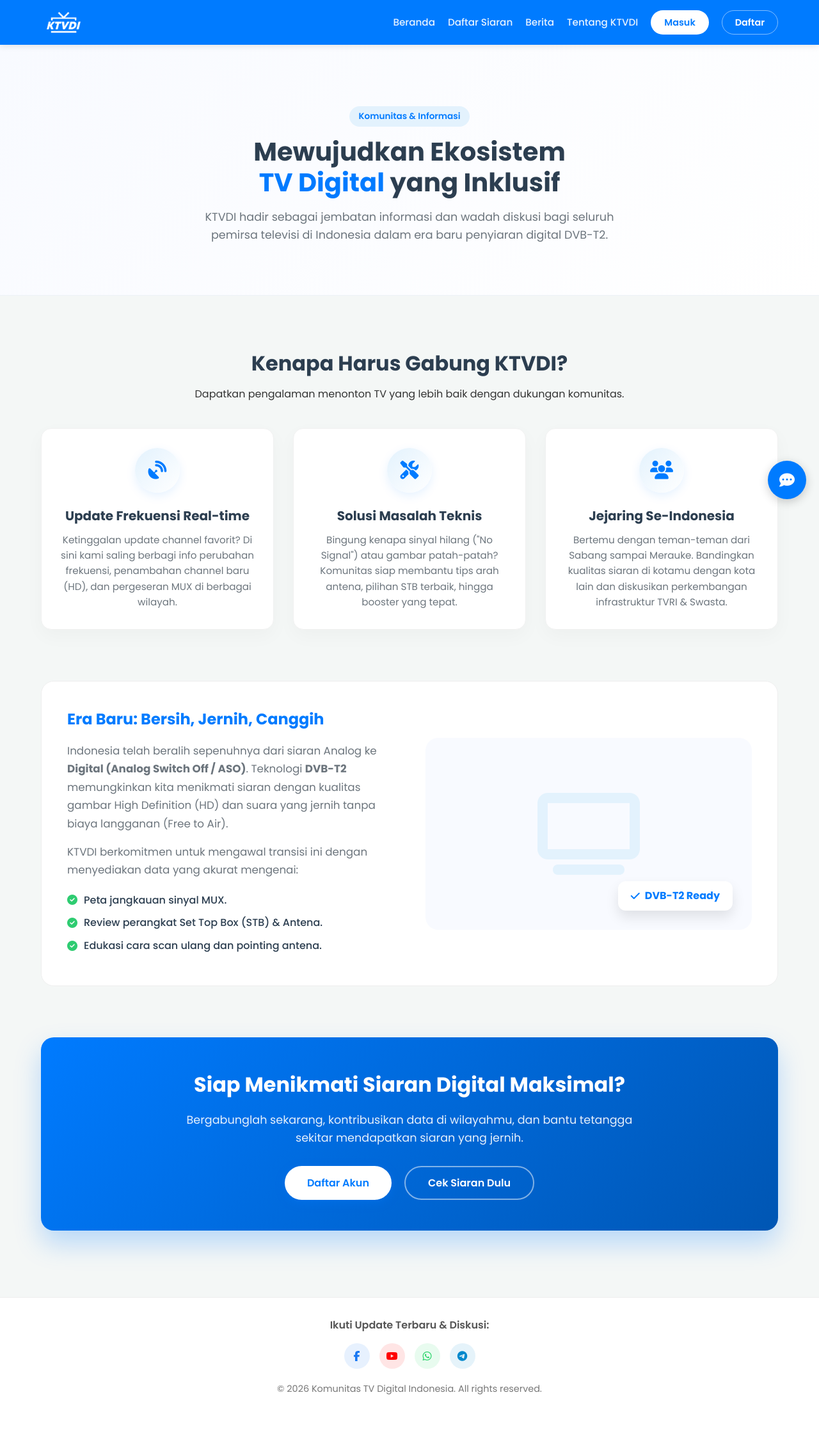
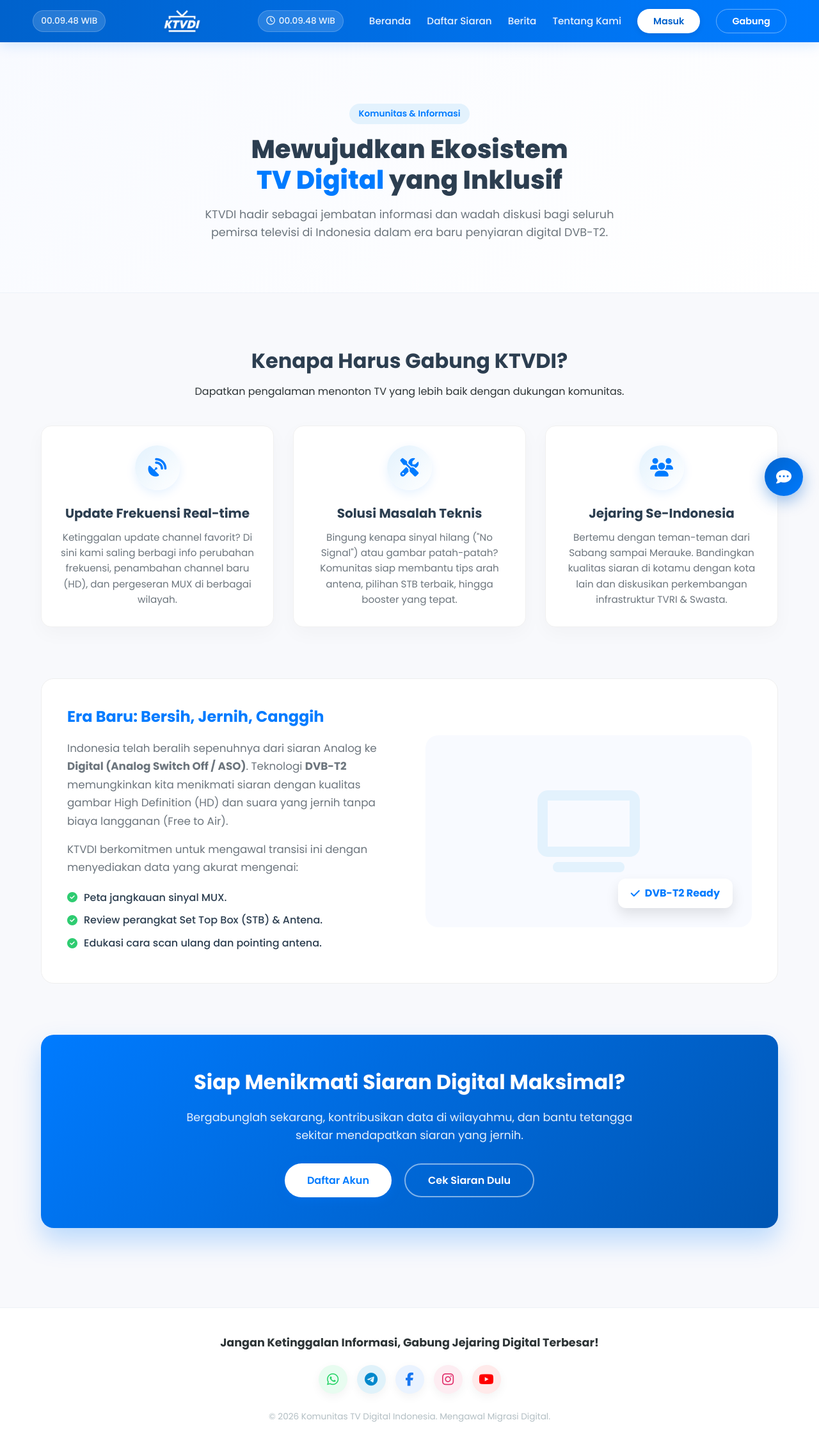
Before and after one commit to ktvdi/web-ktvdi, a Flask app: page /about in a window 1280 px wide. Shown: the whole page at 64% size. Before the commit the page ends 2179 px from the top, so only its background shows below. Run offline with Flask 3, Linux system fonts and the light colour scheme.

Commit message:
Update base.html

```diff
--- a/templates/base.html
+++ b/templates/base.html
@@ -9,105 +9,120 @@
 
     <link rel="icon" href="{{ url_for('static', filename='icons/icon-192.png') }}" type="image/png">
 
-    <link href="https://fonts.googleapis.com/css2?family=Poppins:wght@300;400;500;600;700&display=swap" rel="stylesheet">
+    <link href="https://fonts.googleapis.com/css2?family=Poppins:wght@300;400;500;600;700;800&display=swap" rel="stylesheet">
     <link rel="stylesheet" href="https://cdnjs.cloudflare.com/ajax/libs/font-awesome/6.5.0/css/all.min.css">
 
     <link rel="stylesheet" href="{{ url_for('static', filename='css/style.css') }}">
 
     <style>
-        /* CSS Inline untuk Struktur & Responsivitas */
-        body { font-family: 'Poppins', sans-serif; margin: 0; padding: 0; background-color: #f4f7f6; color: #333; display: flex; flex-direction: column; min-height: 100vh; }
+        /* Modern Base Styles */
+        body { font-family: 'Poppins', sans-serif; margin: 0; padding: 0; background-color: #f8f9fc; color: #2d3436; display: flex; flex-direction: column; min-height: 100vh; }
 
-        /* Navbar Styles */
-        header { background: #007bff; padding: 15px 0; position: sticky; top: 0; z-index: 1000; box-shadow: 0 2px 10px rgba(0,0,0,0.1); }
-        .header-container { width: 90%; max-width: 1200px; margin: 0 auto; display: flex; justify-content: space-between; align-items: center; position: relative; }
-        .logo { display: flex; align-items: center; gap: 10px; color: white; text-decoration: none; font-weight: 700; font-size: 1.2rem; }
-        .logo img { height: 40px; width: auto; }
+        /* Navbar Modern */
+        header {
+            background: linear-gradient(90deg, #0062cc 0%, #007bff 100%);
+            padding: 12px 0; position: sticky; top: 0; z-index: 1000;
+            box-shadow: 0 4px 20px rgba(0,123,255,0.15);
+        }
+        .header-container { width: 92%; max-width: 1200px; margin: 0 auto; display: flex; justify-content: space-between; align-items: center; position: relative; }
 
-        nav ul { list-style: none; display: flex; gap: 20px; align-items: center; margin: 0; padding: 0; }
-        nav a { text-decoration: none; color: rgba(255,255,255,0.9); font-weight: 500; transition: 0.3s; }
+        .logo { display: flex; align-items: center; gap: 10px; color: white; text-decoration: none; font-weight: 700; font-size: 1.2rem; text-shadow: 0 2px 4px rgba(0,0,0,0.1); }
+        .logo img { height: 42px; width: auto; filter: drop-shadow(0 2px 2px rgba(0,0,0,0.1)); }
+
+        /* Jam Digital WIB */
+        .wib-clock {
+            color: rgba(255,255,255,0.9);
+            font-size: 0.85rem;
+            font-weight: 500;
+            background: rgba(255,255,255,0.15);
+            padding: 5px 12px;
+            border-radius: 20px;
+            display: flex;
+            align-items: center;
+            gap: 6px;
+            border: 1px solid rgba(255,255,255,0.2);
+        }
+
+        nav ul { list-style: none; display: flex; gap: 25px; align-items: center; margin: 0; padding: 0; }
+        nav a { text-decoration: none; color: rgba(255,255,255,0.9); font-weight: 500; font-size: 0.95rem; transition: 0.3s; position: relative; }
         nav a:hover { color: white; }
+        nav a::after { content: ''; position: absolute; width: 0; height: 2px; bottom: -4px; left: 0; background-color: #ffda79; transition: width 0.3s; }
+        nav a:hover::after { width: 100%; }
 
-        /* Mobile Menu & Hamburger */
+        /* Mobile Menu */
         #menu-toggle { display: none; }
-        .menu-icon { display: none; font-size: 1.5rem; color: white; cursor: pointer; }
+        .menu-icon { display: none; font-size: 1.4rem; color: white; cursor: pointer; transition: transform 0.2s; }
+        .menu-icon:active { transform: scale(0.9); }
 
         @media (max-width: 768px) {
-            /* Perbaikan Posisi Logo & Menu */
             .header-container { justify-content: center; }
+            /* Jam disembunyikan di header mobile agar tidak penuh, bisa dipindah ke menu */
+            .wib-clock { position: absolute; left: 0; font-size: 0.7rem; padding: 3px 8px; }
+
             .menu-icon { display: block; position: absolute; right: 0; top: 50%; transform: translateY(-50%); }
+
             nav ul {
                 display: none; flex-direction: column; position: absolute; top: 100%; left: 0;
-                width: 100%; background: white; padding: 20px; box-shadow: 0 10px 30px rgba(0,0,0,0.1);
-                gap: 15px; box-sizing: border-box; z-index: 999;
+                width: 100%; background: white; padding: 25px;
+                box-shadow: 0 15px 40px rgba(0,0,0,0.1);
+                gap: 15px; box-sizing: border-box; z-index: 999; border-bottom-left-radius: 15px; border-bottom-right-radius: 15px;
             }
-            nav a { color: #333; display: block; padding: 10px; text-align: center; }
-            nav a:hover { background-color: #f0f0f0; color: #007bff; border-radius: 5px; }
+            nav a { color: #333; display: block; padding: 12px; text-align: center; font-weight: 600; }
+            nav a:hover { background-color: #f1f8ff; color: #007bff; border-radius: 8px; }
+            nav a::after { display: none; }
             #menu-toggle:checked ~ nav ul { display: flex; }
-            .nav-btn { width: 100%; margin-top: 5px; }
-            .nav-btn.login { border: 1px solid #007bff; color: #007bff; }
-            .nav-btn.register { background: #007bff; color: white; }
+            .nav-btn { width: 100%; margin-top: 8px; }
         }
 
-        /* Tombol Navigasi Desktop */
-        .nav-btn { padding: 8px 20px; border-radius: 50px; font-weight: 600; font-size: 0.9rem; text-align: center; }
-        .nav-btn.login { background: white; color: #007bff; }
-        .nav-btn.register { border: 1px solid rgba(255,255,255,0.5); color: white; }
+        /* Tombol Navigasi */
+        .nav-btn { padding: 8px 24px; border-radius: 50px; font-weight: 600; font-size: 0.9rem; text-align: center; transition: all 0.3s ease; }
+        .nav-btn.login { background: white; color: #0062cc; box-shadow: 0 2px 10px rgba(0,0,0,0.1); }
+        .nav-btn.login:hover { transform: translateY(-2px); box-shadow: 0 5px 15px rgba(0,0,0,0.15); }
+        .nav-btn.register { border: 1px solid rgba(255,255,255,0.4); color: white; }
         .nav-btn.register:hover { background: rgba(255,255,255,0.1); }
-        .nav-btn.dashboard { background: #ff9f43; color: white; }
+        .nav-btn.dashboard { background: #ff9f43; color: white; box-shadow: 0 4px 10px rgba(255, 159, 67, 0.4); }
 
-        /* Main & Footer */
+        /* Main Content */
         main { flex: 1; }
 
-        /* Style Khusus Footer Social Media */
+        /* Modern Footer */
+        footer { background: white; border-top: 1px solid #edf2f7; margin-top: 60px; padding: 40px 0 20px; text-align: center; }
+        .footer-cta { font-weight: 700; color: #2d3436; margin-bottom: 20px; font-size: 1.1rem; }
+
+        .social-icons { display: flex; justify-content: center; gap: 15px; margin-bottom: 25px; flex-wrap: wrap; }
         .social-icons a {
-            display: inline-flex; width: 40px; height: 40px; justify-content: center; align-items: center;
-            border-radius: 50%; transition: all 0.3s ease; text-decoration: none;
+            width: 45px; height: 45px; display: flex; justify-content: center; align-items: center;
+            border-radius: 50%; font-size: 1.3rem; transition: all 0.3s cubic-bezier(0.175, 0.885, 0.32, 1.275);
+            text-decoration: none; box-shadow: 0 5px 15px rgba(0,0,0,0.05);
         }
-        /* Warna Brand Medsos */
-        .social-icons a.wa { color: #25D366; background: rgba(37, 211, 102, 0.1); }
-        .social-icons a.wa:hover { background: #25D366; color: white; }
+        .social-icons a:hover { transform: translateY(-5px) scale(1.1); box-shadow: 0 10px 20px rgba(0,0,0,0.1); }
 
-        .social-icons a.fb { color: #1877F2; background: rgba(24, 119, 242, 0.1); }
-        .social-icons a.fb:hover { background: #1877F2; color: white; }
+        /* Branding Warna Medsos */
+        .wa { color: #25D366; background: #e8fcf0; } .wa:hover { background: #25D366; color: white; }
+        .fb { color: #1877F2; background: #eaf3ff; } .fb:hover { background: #1877F2; color: white; }
+        .yt { color: #FF0000; background: #ffeaea; } .yt:hover { background: #FF0000; color: white; }
+        .tg { color: #0088cc; background: #e0f2fa; } .tg:hover { background: #0088cc; color: white; }
+        /* Instagram Gradient */
+        .ig { color: #E1306C; background: #fdedf2; }
+        .ig:hover { background: linear-gradient(45deg, #f09433 0%, #e6683c 25%, #dc2743 50%, #cc2366 75%, #bc1888 100%); color: white; }
 
-        .social-icons a.yt { color: #FF0000; background: rgba(255, 0, 0, 0.1); }
-        .social-icons a.yt:hover { background: #FF0000; color: white; }
+        .copyright { color: #b2bec3; font-size: 0.85rem; margin-top: 20px; }
 
-        .social-icons a.tg { color: #0088cc; background: rgba(0, 136, 204, 0.1); }
-        .social-icons a.tg:hover { background: #0088cc; color: white; }
+        /* Chatbot Style tetap sama tapi sedikit dipoles */
+        #chat-toggle { position: fixed; bottom: 25px; right: 25px; width: 60px; height: 60px; background: linear-gradient(135deg, #0062cc, #007bff); color: white; border: none; border-radius: 50%; font-size: 24px; cursor: pointer; box-shadow: 0 8px 25px rgba(0,98,204,0.4); z-index: 1000; transition: transform 0.3s; display: flex; align-items: center; justify-content: center; }
+        #chat-toggle:hover { transform: scale(1.1) rotate(10deg); }
+        .chatbot-container { display: none; position: fixed; bottom: 100px; right: 25px; width: 340px; height: 500px; background: white; border-radius: 20px; box-shadow: 0 20px 50px rgba(0,0,0,0.15); flex-direction: column; z-index: 1000; overflow: hidden; border: 1px solid rgba(0,0,0,0.05); }
+        .chat-header { background: linear-gradient(90deg, #0062cc, #007bff); padding: 18px; color: white; display: flex; justify-content: space-between; align-items: center; font-weight: 600; font-size: 1rem; }
+        .chat-body { flex: 1; padding: 15px; overflow-y: auto; background: #f8f9fc; display: flex; flex-direction: column; gap: 12px; }
+        .chat-input-area { padding: 15px; background: white; border-top: 1px solid #f1f1f1; display: flex; gap: 10px; }
+        #user-input { flex: 1; padding: 12px 15px; border: 1px solid #e1e1e1; border-radius: 25px; outline: none; font-family: inherit; font-size: 0.9rem; transition: border 0.3s; }
+        #user-input:focus { border-color: #007bff; }
+        #send-btn { width: 42px; height: 42px; background: #007bff; color: white; border: none; border-radius: 50%; cursor: pointer; display: flex; align-items: center; justify-content: center; transition: background 0.3s; }
+        #send-btn:hover { background: #0056b3; }
 
-        /* Style untuk Halaman ABOUT (Persuasif) */
-        .join-community-card {
-            background: linear-gradient(135deg, #007bff 0%, #0056b3 100%);
-            color: white; padding: 40px 20px; border-radius: 15px;
-            text-align: center; margin-top: 30px; box-shadow: 0 10px 30px rgba(0,123,255,0.3);
-        }
-        .join-community-card h3 { font-size: 1.8rem; margin-bottom: 10px; font-weight: 700; }
-        .join-community-card p { font-size: 1rem; opacity: 0.9; max-width: 600px; margin: 0 auto 30px auto; line-height: 1.6; }
-        .join-btn-group { display: flex; flex-wrap: wrap; justify-content: center; gap: 15px; }
-        .join-btn {
-            padding: 12px 25px; border-radius: 50px; text-decoration: none; font-weight: 600;
-            display: flex; align-items: center; gap: 8px; transition: transform 0.2s; background: white; color: #333;
-        }
-        .join-btn:hover { transform: translateY(-3px); box-shadow: 0 5px 15px rgba(0,0,0,0.2); }
-        .join-btn.wa { color: #25D366; }
-        .join-btn.tg { color: #0088cc; }
-        .join-btn.fb { color: #1877F2; }
-
-        /* Chatbot UI */
-        #chat-toggle { position: fixed; bottom: 20px; right: 20px; width: 60px; height: 60px; background: #007bff; color: white; border: none; border-radius: 50%; font-size: 24px; cursor: pointer; box-shadow: 0 4px 15px rgba(0,0,0,0.2); z-index: 1000; transition: transform 0.3s; display: flex; align-items: center; justify-content: center; }
-        #chat-toggle:hover { transform: scale(1.1); }
-        .chatbot-container { display: none; position: fixed; bottom: 90px; right: 20px; width: 350px; height: 500px; background: white; border-radius: 12px; box-shadow: 0 5px 25px rgba(0,0,0,0.2); flex-direction: column; z-index: 1000; overflow: hidden; border: 1px solid #eee; }
-        .chat-header { background: #007bff; padding: 15px; color: white; display: flex; justify-content: space-between; align-items: center; font-weight: 600; }
-        .chat-body { flex: 1; padding: 15px; overflow-y: auto; background: #f9f9f9; display: flex; flex-direction: column; gap: 10px; }
-        .chat-input-area { padding: 10px; background: white; border-top: 1px solid #eee; display: flex; gap: 10px; }
-        #user-input { flex: 1; padding: 10px; border: 1px solid #ddd; border-radius: 20px; outline: none; }
-        #send-btn { width: 40px; height: 40px; background: #007bff; color: white; border: none; border-radius: 50%; cursor: pointer; display: flex; align-items: center; justify-content: center; }
-        .message { padding: 10px 15px; border-radius: 15px; max-width: 80%; font-size: 0.9rem; line-height: 1.4; }
-        .message.bot { background: white; border: 1px solid #eee; color: #333; align-self: flex-start; border-bottom-left-radius: 2px; }
-        .message.user { background: #007bff; color: white; align-self: flex-end; border-bottom-right-radius: 2px; }
-        @media (max-width: 480px) { .chatbot-container { width: 90%; right: 5%; bottom: 80px; height: 60vh; } }
+        .message { padding: 12px 18px; border-radius: 18px; max-width: 80%; font-size: 0.9rem; line-height: 1.5; position: relative; }
+        .message.bot { background: white; color: #444; align-self: flex-start; border-bottom-left-radius: 4px; box-shadow: 0 2px 5px rgba(0,0,0,0.05); }
+        .message.user { background: #007bff; color: white; align-self: flex-end; border-bottom-right-radius: 4px; box-shadow: 0 4px 10px rgba(0,123,255,0.2); }
     </style>
 </head>
 
@@ -117,23 +132,32 @@
         <div class="header-container">
             <input type="checkbox" id="menu-toggle">
 
+            <div class="wib-clock d-md-none" id="clock-mobile">Loading...</div>
+
             <a href="/" class="logo">
-                <img src="{{ url_for('static', filename='icons/icon-192.png') }}" alt="Logo KTVDI">
+                <img src="{{ url_for('static', filename='icons/icon-192.png') }}" alt="KTVDI">
+                <span style="display: none; md-display: block;">KTVDI</span>
             </a>
+
+            <div class="wib-clock" id="clock-desktop" style="display: none;">Loading...</div>
 
             <label for="menu-toggle" class="menu-icon"><i class="fas fa-bars"></i></label>
 
             <nav>
                 <ul>
+                    <li style="margin-right: 15px;">
+                        <div id="clock-nav" class="wib-clock"><i class="far fa-clock"></i> <span id="time-text">--:-- WIB</span></div>
+                    </li>
+
                     <li><a href="/" class="menu-link">Beranda</a></li>
                     <li><a href="/daftar-siaran" class="menu-link">Daftar Siaran</a></li>
                     <li><a href="/berita" class="menu-link">Berita</a></li>
-                    <li><a href="/about" class="menu-link">Tentang KTVDI</a></li>
+                    <li><a href="/about" class="menu-link">Tentang Kami</a></li>
                     {% if session.get('user') %}
                         <li><a href="/dashboard" class="nav-btn dashboard menu-link"><i class="fas fa-tachometer-alt"></i> Dashboard</a></li>
                     {% else %}
                         <li><a href="/login" class="nav-btn login menu-link">Masuk</a></li>
-                        <li><a href="/register" class="nav-btn register menu-link">Daftar</a></li>
+                        <li><a href="/register" class="nav-btn register menu-link">Gabung</a></li>
                     {% endif %}
                 </ul>
             </nav>
@@ -143,11 +167,11 @@
     <main>
         {% with messages = get_flashed_messages(with_categories=true) %}
           {% if messages %}
-            <div class="container" id="flash-wrapper" style="padding-bottom: 0; width: 90%; max-width: 1200px; margin: 20px auto;">
+            <div style="width: 90%; max-width: 1200px; margin: 20px auto;" id="flash-wrapper">
                 {% for category, message in messages %}
-                  <div class="alert alert-{{ category }}" style="padding: 15px; background: #fff; border-left: 5px solid #ccc; display: flex; justify-content: space-between; border-radius: 5px;">
-                      <span>{{ message }}</span>
-                      <span class="close-alert" onclick="this.parentElement.style.display='none';" style="cursor:pointer;">&times;</span>
+                  <div class="alert alert-{{ category }}" style="padding: 15px; border-radius: 10px; background: white; border-left: 5px solid #007bff; box-shadow: 0 4px 15px rgba(0,0,0,0.05); display: flex; justify-content: space-between; align-items: center; margin-bottom: 15px;">
+                      <span style="color: #444; font-weight: 500;">{{ message }}</span>
+                      <span onclick="this.parentElement.style.display='none';" style="cursor:pointer; font-size: 1.2rem; color: #999;">&times;</span>
                   </div>
                 {% endfor %}
             </div>
@@ -158,23 +182,28 @@
     </main>
 
     <footer>
-        <div class="social-icons" style="text-align: center; padding: 30px 0; background: #fff; border-top: 1px solid #eee; margin-top: 40px;">
-            <p style="margin-bottom: 15px; font-weight: 600; color: #555;">Ikuti Update Terbaru & Diskusi:</p>
-            <div style="display: flex; justify-content: center; gap: 15px; margin-bottom: 20px;">
-                <a href="https://www.facebook.com/groups/357305085288304/?ref=share&mibextid=NSMWBT" target="_blank" class="fb" aria-label="Grup Facebook">
+        <div style="width: 90%; max-width: 1200px; margin: 0 auto;">
+            <p class="footer-cta">Jangan Ketinggalan Informasi, Gabung Jejaring Digital Terbesar!</p>
+
+            <div class="social-icons">
+                <a href="https://chat.whatsapp.com/DwqpvihDPRrKFX44bPVDPb" target="_blank" class="wa" title="Grup WhatsApp KTVDI">
+                    <i class="fab fa-whatsapp"></i>
+                </a>
+                <a href="https://t.me/SiaranDigitalIndonesia" target="_blank" class="tg" title="Telegram KTVDI">
+                    <i class="fab fa-telegram-plane"></i>
+                </a>
+                <a href="https://www.facebook.com/groups/357305085288304/?ref=share&mibextid=NSMWBT" target="_blank" class="fb" title="Grup Facebook">
                     <i class="fab fa-facebook-f"></i>
                 </a>
-                <a href="https://youtube.com/@KomunitasTVDIndonesia" target="_blank" class="yt" aria-label="YouTube KTVDI">
+                <a href="https://www.instagram.com/ktvdi.id?igsh=MTJqeWI1MzBrem5iag==" target="_blank" class="ig" title="Instagram KTVDI">
+                    <i class="fab fa-instagram"></i>
+                </a>
+                <a href="https://youtube.com/@KomunitasTVDIndonesia" target="_blank" class="yt" title="YouTube Channel">
                     <i class="fab fa-youtube"></i>
                 </a>
-                <a href="https://chat.whatsapp.com/DwqpvihDPRrKFX44bPVDPb" target="_blank" class="wa" aria-label="Grup WhatsApp">
-                    <i class="fab fa-whatsapp"></i>
-                </a>
-                <a href="https://t.me/SiaranDigitalIndonesia" target="_blank" class="tg" aria-label="Grup Telegram">
-                    <i class="fab fa-telegram-plane"></i>
-                </a>
             </div>
-            <p style="margin: 0; color: #777; font-size: 0.9rem;">&copy; 2026 Komunitas TV Digital Indonesia. All rights reserved.</p>
+
+            <p class="copyright">&copy; 2026 Komunitas TV Digital Indonesia. Mengawal Migrasi Digital.</p>
         </div>
     </footer>
 
@@ -182,24 +211,41 @@
 
     <div class="chatbot-container" id="chatbot">
         <div class="chat-header">
-            <span><i class="fas fa-robot"></i> Asisten KTVDI</span>
+            <span><i class="fas fa-robot"></i> Asisten Pintar KTVDI</span>
             <span id="close-chat" style="cursor:pointer; font-size: 1.2rem;"><i class="fas fa-times"></i></span>
         </div>
         <div class="chat-body" id="chat-box">
             <div class="message bot">
-                Halo! 👋 Saya AI Assistant KTVDI. <br>
-                Silakan tanya tentang jangkauan sinyal, daftar MUX, atau cara menggunakan website ini.
+                Halo Sobat Digital! 👋 <br>
+                Ada yang bisa saya bantu cek hari ini? Sinyal? Atau info STB?
             </div>
         </div>
         <div class="chat-input-area">
-            <input type="text" id="user-input" placeholder="Ketik pertanyaan..." autocomplete="off">
+            <input type="text" id="user-input" placeholder="Tanya sesuatu..." autocomplete="off">
             <button id="send-btn"><i class="fas fa-paper-plane"></i></button>
         </div>
     </div>
 
     <script>
         document.addEventListener('DOMContentLoaded', () => {
-            // Mobile Menu
+
+            // 1. JAM WIB REAL-TIME
+            function updateClock() {
+                const now = new Date();
+                // Memaksa zona waktu Asia/Jakarta (WIB)
+                const options = { timeZone: 'Asia/Jakarta', hour: '2-digit', minute: '2-digit', second: '2-digit', hour12: false };
+                const timeString = now.toLocaleTimeString('id-ID', options);
+
+                const clockNav = document.getElementById('time-text');
+                const clockMobile = document.getElementById('clock-mobile');
+
+                if(clockNav) clockNav.textContent = timeString + " WIB";
+                if(clockMobile) clockMobile.textContent = timeString + " WIB";
+            }
+            setInterval(updateClock, 1000); // Update tiap 1 detik
+            updateClock(); // Jalankan langsung
+
+            // 2. Mobile Menu
             const menuToggle = document.getElementById('menu-toggle');
             const menuLinks = document.querySelectorAll('.menu-link');
             if(menuToggle) {
@@ -208,16 +254,17 @@
                 });
             }
 
-            // Auto Hide Alert
+            // 3. Auto Hide Alert
             const flashWrapper = document.getElementById('flash-wrapper');
             if (flashWrapper) {
                 setTimeout(() => {
+                    flashWrapper.style.transition = "opacity 0.5s ease";
                     flashWrapper.style.opacity = "0";
                     setTimeout(() => flashWrapper.remove(), 500);
                 }, 4000);
             }
 
-            // Chatbot Logic
+            // 4. Chatbot
             const toggleBtn = document.getElementById("chat-toggle");
             const closeBtn = document.getElementById("close-chat");
             const chatbot = document.getElementById("chatbot");
```
